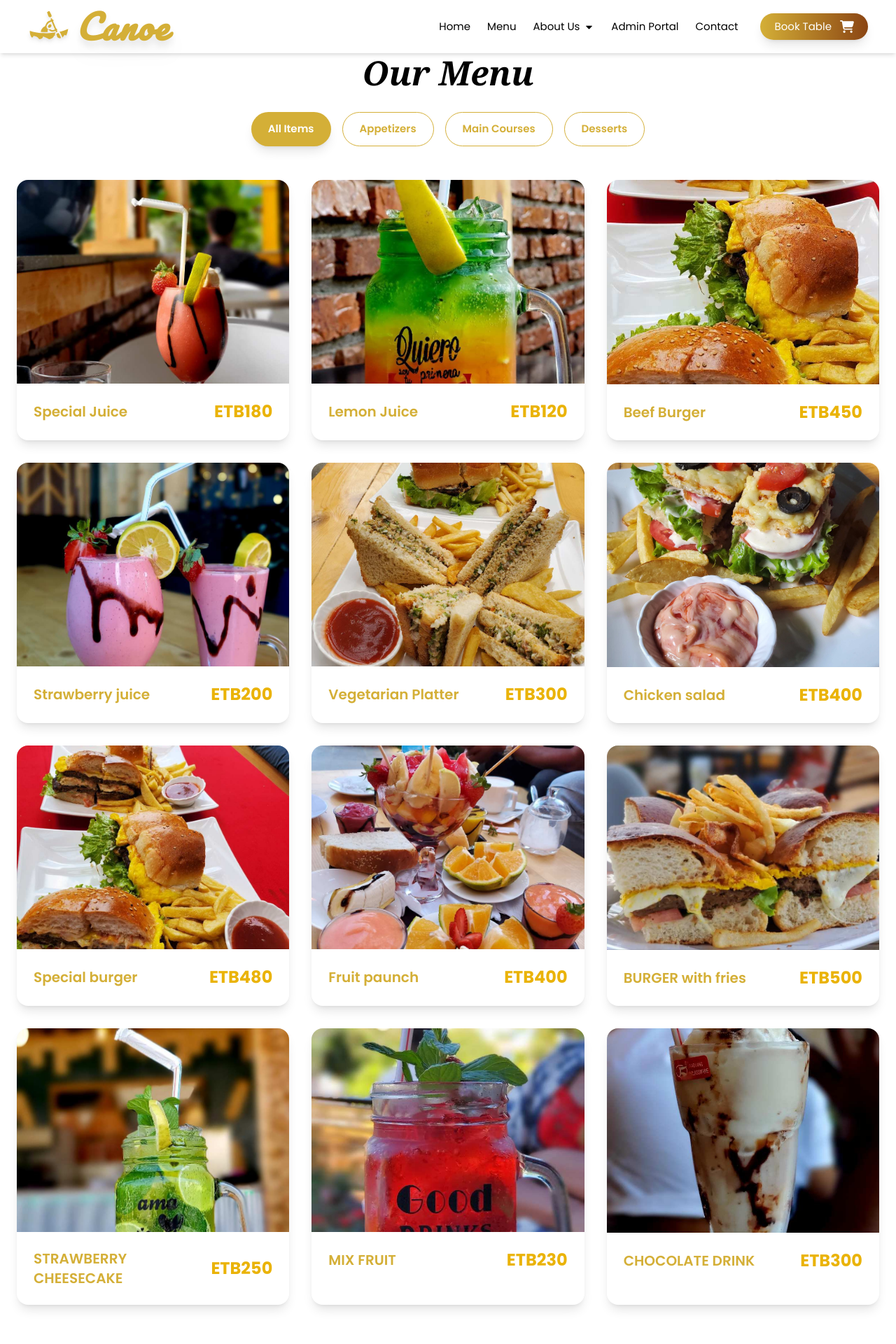
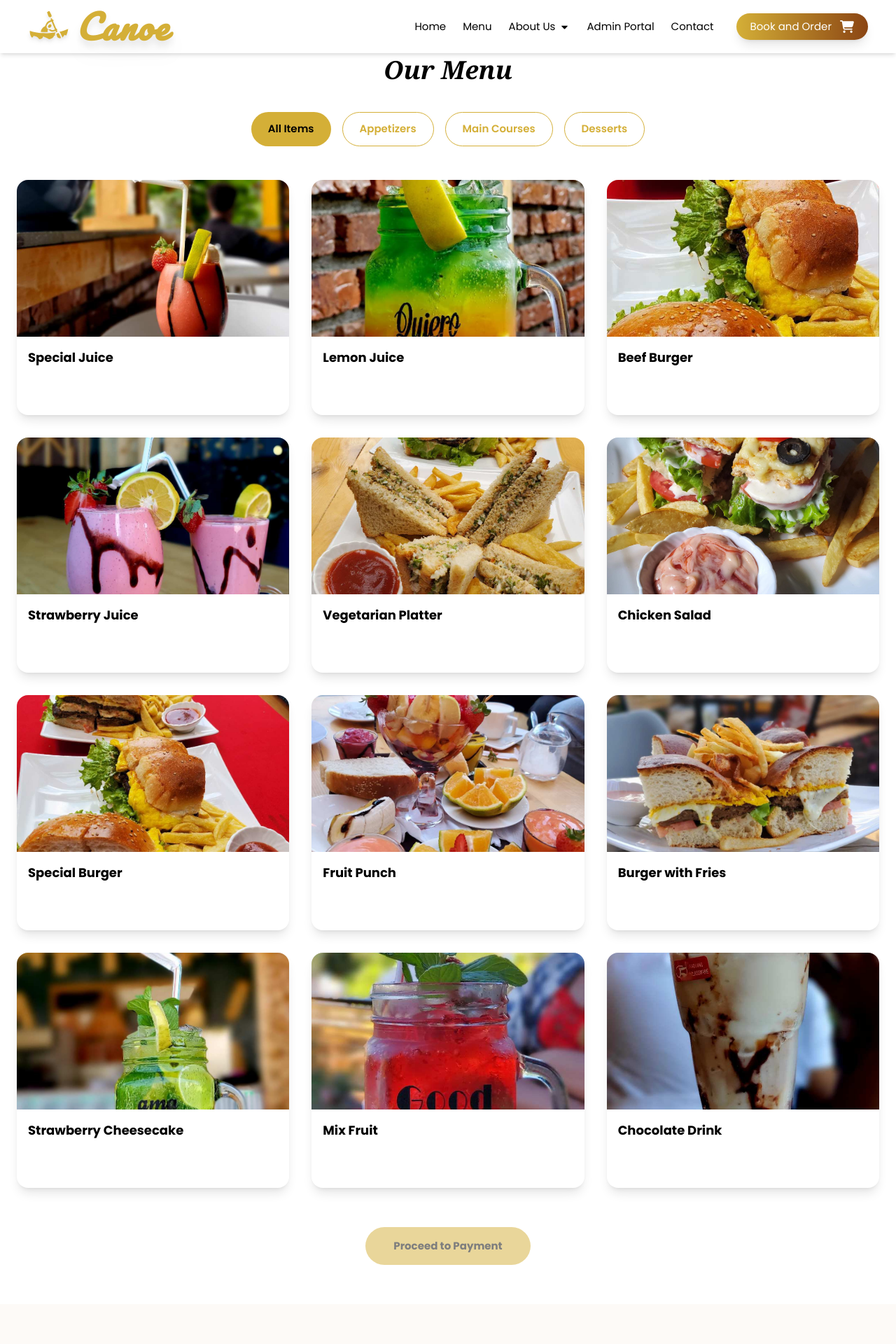
Before and after one commit to maki21-me/KanueProject, a React (Vite) app: page /menu in a window 1280 px wide. Shown: the top 1920 px of the page at 70% size. Built offline with nearby package versions, Linux system fonts and the light colour scheme.

Commit message:
updating some pages and also adding payment page

```diff
--- a/src/App.jsx
+++ b/src/App.jsx
@@ -10,6 +10,7 @@ import Admin from "./components/Admin.jsx";
 import AdminLogin from "./components/AdminLogin.jsx";
 import AboutUs from "./components/AboutUs.jsx"; // import AboutUs
 import Testimonies from "./components/testimonies.jsx";
+import Payment from './components/Payment.jsx';
 
 export default function App() {
   return (
@@ -18,6 +19,7 @@ export default function App() {
       <Routes>
         <Route path="/" element={<Home />} />
         <Route path="/menu" element={<Menu />} />
+        <Route path="/payment" element={<Payment />} />
           <Route path="/admin-login" element={<AdminLogin />} />{" "}
           {/* ADD THIS */}
           <Route path="/admin" element={<Admin />} />
--- a/src/Menu.jsx
+++ b/src/Menu.jsx
@@ -1,98 +1,27 @@
 import React, { useState } from "react";
+import { useNavigate } from "react-router-dom";
 
 const Menu = () => {
+  const navigate = useNavigate();
   const [activeCategory, setActiveCategory] = useState("all");
+  const [order, setOrder] = useState([]);
 
   const menuItems = [
-    // Appetizers
-    {
-      id: 1,
-      name: "Special Juice",
-      price: "ETB180",
-      category: "appetizers",
-      image: "/src/assets/images/photo_1_2025-11-26_10-26-14.jpg",
-    },
-    {
-      id: 2,
-      name: "Lemon Juice",
-      price: "ETB120",
-      category: "appetizers",
-      image: "/src/assets/Images/photo_1_2025-11-26_10-27-10.jpg",
-    },
-    {
-      id: 3,
-      name: "Beef Burger",
-      price: "ETB450",
-      category: "appetizers",
-      image: "src/assets/Images/photo_1_2025-11-26_10-27-50.jpg",
-    },
+    { id: 1, name: "Special Juice", price: 180, category: "appetizers", image: "/src/assets/Images/photo_1_2025-11-26_10-26-14.jpg" },
+    { id: 2, name: "Lemon Juice", price: 120, category: "appetizers", image: "/src/assets/Images/photo_1_2025-11-26_10-27-10.jpg" },
+    { id: 3, name: "Beef Burger", price: 450, category: "appetizers", image: "/src/assets/Images/photo_1_2025-11-26_10-27-50.jpg" },
 
-    // Main Courses
-    {
-      id: 4,
-      name: "Strawberry juice",
-      price: "ETB200",
-      category: "mains",
-      image: "src/assets/Images/photo_2_2025-11-26_10-26-14.jpg",
-    },
-    {
-      id: 5,
-      name: "Vegetarian Platter",
-      price: "ETB300",
-      category: "mains",
-      image: "src/assets/Images/photo_2_2025-11-26_10-27-10.jpg",
-    },
-    {
-      id: 6,
-      name: "Chicken salad",
-      price: "ETB400",
-      category: "mains",
-      image: "src/assets/Images/photo_2_2025-11-26_10-27-50.jpg",
-    },
-    {
-      id: 7,
-      name: "Special burger",
-      price: "ETB480",
-      category: "mains",
-      image: "src/assets/Images/photo_3_2025-11-26_10-27-10.jpg",
-    },
-    {
-      id: 8,
-      name: "Fruit paunch",
-      price: "ETB400",
-      category: "mains",
-      image: "src/assets/Images/photo_4_2025-11-26_10-27-10.jpg",
-    },
-    {
-      id: 9,
-      name: "BURGER with fries",
-      price: "ETB500",
-      category: "mains",
-      image: "src/assets/Images/photo_5_2025-11-26_10-27-10.jpg",
-    },
+    { id: 4, name: "Strawberry Juice", price: 200, category: "mains", image: "/src/assets/Images/photo_2_2025-11-26_10-26-14.jpg" },
+    { id: 5, name: "Vegetarian Platter", price: 300, category: "mains", image: "/src/assets/Images/photo_2_2025-11-26_10-27-10.jpg" },
+    { id: 6, name: "Chicken Salad", price: 400, category: "mains", image: "/src/assets/Images/photo_2_2025-11-26_10-27-50.jpg" },
 
-    // Desserts
-    {
-      id: 10,
-      name: "STRAWBERRY CHEESECAKE",
-      price: "ETB250",
-      category: "desserts",
-      image: "src/assets/Images/photo_6_2025-11-26_10-27-10.jpg",
-    },
-    {
-      id: 11,
-      name: "MIX FRUIT ",
-      price: "ETB230",
-      category: "desserts",
-      image: "src/assets/Images/photo_7_2025-11-26_10-27-10.jpg",
-    },
-    {
-      id: 12,
-      name: "CHOCOLATE DRINK",
-      price: "ETB300",
-      category: "desserts",
-      image: "src/assets/Images/photo_8_2025-11-26_10-27-10.jpg",
-    },
+    { id: 7, name: "Special Burger", price: 480, category: "mains", image: "/src/assets/Images/photo_3_2025-11-26_10-27-10.jpg" },
+    { id: 8, name: "Fruit Punch", price: 400, category: "mains", image: "/src/assets/Images/photo_4_2025-11-26_10-27-10.jpg" },
+    { id: 9, name: "Burger with Fries", price: 500, category: "mains", image: "/src/assets/Images/photo_5_2025-11-26_10-27-10.jpg" },
+
+    { id: 10, name: "Strawberry Cheesecake", price: 250, category: "desserts", image: "/src/assets/Images/photo_6_2025-11-26_10-27-10.jpg" },
+    { id: 11, name: "Mix Fruit", price: 230, category: "desserts", image: "/src/assets/Images/photo_7_2025-11-26_10-27-10.jpg" },
+    { id: 12, name: "Chocolate Drink", price: 300, category: "desserts", image: "/src/assets/Images/photo_8_2025-11-26_10-27-10.jpg" },
   ];
 
   const categories = [
@@ -107,65 +36,131 @@ const Menu = () => {
       ? menuItems
       : menuItems.filter((item) => item.category === activeCategory);
 
+  const addItem = (item) => {
+    const found = order.find((i) => i.id === item.id);
+    if (found) {
+      setOrder(order.map((i) =>
+        i.id === item.id ? { ...i, quantity: i.quantity + 1 } : i
+      ));
+    } else {
+      setOrder([...order, { ...item, quantity: 1 }]);
+    }
+  };
+
+  const removeItem = (id) => {
+    setOrder(
+      order
+        .map((i) =>
+          i.id === id ? { ...i, quantity: i.quantity - 1 } : i
+        )
+        .filter((i) => i.quantity > 0)
+    );
+  };
+
+  const getItem = (id) => order.find((i) => i.id === id);
+
+  const handleProceed = () => {
+    localStorage.setItem("orderItems", JSON.stringify(order));
+    navigate("/payment");
+  };
+
   return (
-    <section className="min-h-screen bg-white dark:bg-gray-900 pt-20">
-      {/* Main Content - No background image section */}
+    <section className="min-h-screen bg-white pt-20">
       <div className="container mx-auto px-6">
-        {/* Title with padding-top to avoid navbar overlap */}
-        <h1 className="text-4xl md:text-5xl font-serif italic font-bold text-center mb-8">
+        <h1 className="text-4xl font-serif italic font-bold text-center mb-10">
           Our Menu
         </h1>
 
-        {/* Menu Categories */}
+        {/* Categories */}
         <div className="flex justify-center flex-wrap gap-4 mb-12">
-          {categories.map((category) => (
+          {categories.map((c) => (
             <button
-              key={category.id}
-              onClick={() => setActiveCategory(category.id)}
-              className={`px-6 py-3 rounded-full font-semibold transition-all duration-300 ${
-                activeCategory === category.id
-                  ? "bg-primary text-white shadow-lg"
-                  : "bg-white text-primary border border-primary hover:bg-primary hover:text-white"
+              key={c.id}
+              onClick={() => setActiveCategory(c.id)}
+              className={`px-6 py-3 rounded-full font-semibold ${
+                activeCategory === c.id
+                  ? "bg-[#d4af37] text-black"
+                  : "border border-[#d4af37] text-[#d4af37]"
               }`}
             >
-              {category.name}
+              {c.name}
             </button>
           ))}
         </div>
 
-        {/* Menu Items Grid */}
-        <div className="grid grid-cols-1 md:grid-cols-2 lg:grid-cols-3 gap-8 mb-16">
-          {filteredItems.map((item) => (
+        {/* Menu Cards */}
+        <div className="grid grid-cols-1 md:grid-cols-2 lg:grid-cols-3 gap-8">
+          {filteredItems.map((item) => {
+            const selected = getItem(item.id);
+
+            return (
               <div
                 key={item.id}
-              className="bg-white dark:bg-gray-800 rounded-2xl shadow-lg overflow-hidden hover:shadow-xl transition-all duration-300 hover:-translate-y-2"
+                className="bg-white rounded-2xl shadow-lg overflow-hidden group"
               >
-              <div className="w-full aspect-[4/3] overflow-hidden bg-gray-100">
                 <img
                   src={item.image}
                   alt={item.name}
-                  className="w-full h-full object-cover"
+                  className="w-full h-56 object-cover"
                 />
+
+                <div className="p-4">
+                  <h3 className="font-bold text-lg">{item.name}</h3>
                 </div>
 
-              <div className="p-6 flex justify-between items-center">
-                <h3 className="text-xl font-semibold text-primary dark:text-white">
-                  {item.name}
-                </h3>
-                <span className="text-2xl font-bold text-yellow-500 dark:text-yellow-400">
-                  {item.price}
+                {/* Bottom Hover Bar */}
+                <div className="px-4 pb-4 opacity-0 group-hover:opacity-100 transition">
+                  {!selected ? (
+                    <div className="flex justify-between items-center">
+                      <span className="font-semibold text-yellow-600">
+                        ETB {item.price}
+                      </span>
+                      <button
+                        onClick={() => addItem(item)}
+                        className="text-sm font-semibold text-black bg-[#d4af37] px-4 py-2 rounded-full"
+                      >
+                        Add
+                      </button>
+                    </div>
+                  ) : (
+                    <div className="flex justify-between items-center">
+                      <div className="flex items-center gap-3">
+                        <button
+                          onClick={() => removeItem(item.id)}
+                          className="px-3 py-1 bg-gray-200 rounded"
+                        >
+                          −
+                        </button>
+                        <span className="font-semibold">
+                          {selected.quantity}
+                        </span>
+                        <button
+                          onClick={() => addItem(item)}
+                          className="px-3 py-1 bg-[#d4af37] rounded"
+                        >
+                          +
+                        </button>
+                      </div>
+                      <span className="font-semibold text-yellow-600">
+                        ETB {selected.quantity * item.price}
                       </span>
                     </div>
+                  )}
                 </div>
-          ))}
+              </div>
+            );
+          })}
         </div>
 
-        {/* Inspirational Quote at the end - with price color */}
-        <div className="text-center py-12 border-t border-gray-200 dark:border-gray-700">
-          <p className="text-xl md:text-2xl italic text-yellow-500 dark:text-yellow-400 leading-relaxed max-w-2xl mx-auto">
-            "See with your eyes the beauty of Tana River, then taste with your
-            heart with us."
-          </p>
+        {/* Proceed */}
+        <div className="text-center my-14">
+          <button
+            onClick={handleProceed}
+            disabled={order.length === 0}
+            className="px-10 py-4 bg-[#d4af37] text-black rounded-full font-bold disabled:opacity-50"
+          >
+            Proceed to Payment
+          </button>
         </div>
       </div>
     </section>
--- a/src/components/Home.jsx
+++ b/src/components/Home.jsx
@@ -60,7 +60,7 @@ export default function Home() {
             onClick={() => navigate("/book-order")}
             className="bg-gradient-to-r from-[#d4af37] to-[#8B4513] text-white px-6 py-3 rounded-full shadow-lg hover:scale-105 transition-transform duration-300"
           >
-            Book a Table
+            Book and Order
           </button>
 
           <a
--- a/src/components/Navbar.jsx
+++ b/src/components/Navbar.jsx
@@ -88,7 +88,7 @@ export default function Navbar() {
               to="/book-order"
               className="bg-gradient-to-r from-[#d4af37] to-[#8B4513] text-white px-5 py-2 rounded-full flex items-center gap-3 shadow-lg hover:brightness-110 transition-all duration-300"
             >
-              Book Table
+              Book and Order
               <FaCartShopping className="text-xl text-white drop-shadow-sm cursor-pointer" />
             </Link>
           </motion.div>
```
Also changed, not shown: src/components/BookAndOrder.jsx (+11 -85 lines), src/components/Payment.jsx (added, +184 -0 lines). Lines whose indentation alone changed are shown as unchanged.
